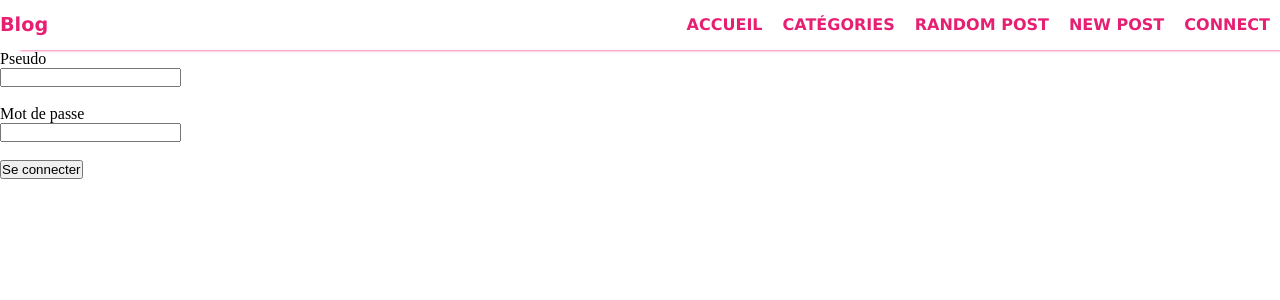
After one commit to Anathariel/PHP-Blog, a PHP site: page /front/connect.php in a window 1280 px wide. The commit adds this page. Shown: the top 300 px of the page. Run offline with PHP 8.4, Linux system fonts and the light colour scheme; data that the repository does not hold is empty.

Commit message:
Initiation portail de connexion

```diff
--- /dev/null
+++ b/admin/dashboard.php
@@ -0,0 +1,6 @@
+<?php
+session_start();
+if(!isset($_SESSION['id-user'])){
+    header('location: ../front/connect.php');
+}
+echo 'ici le dashboard';
--- /dev/null
+++ b/front/connect.php
@@ -0,0 +1,17 @@
+<?php
+require_once './header-front.php';
+?>
+<section>
+    <?php
+    if(isset($_GET['err'])){
+    ?>
+    <p style="color: red;">Pseudo ou mot de passe incorrect</p>
+    <?php } ?>
+    <form action="../admin/auth.php" method="POST">
+        <label for="pseudo">Pseudo</label><br>
+        <input type="text" name="pseudo" id="pseudo"><br><br>
+        <label for="password">Mot de passe</label><br>
+        <input type="password" name="password" id="password"><br><br>
+        <input type="submit" name="submit" value="Se connecter">
+    </form>
+</section>
--- a/front/header-front.php
+++ b/front/header-front.php
@@ -36,6 +36,7 @@
 
                     <li><a href="../front/random.php">Random post</a></li>
                     <li><a href="#">New post</a></li>
+                    <li><a href="./connect.php">Connect</a></li>
                 </ul>
             </nav>
         </div>
--- a/front/header.php
+++ b/front/header.php
@@ -36,6 +36,7 @@
 
                     <li><a href="./front/random.php">Random post</a></li>
                     <li><a href="#">New post</a></li>
+                    <li><a href="./front/connect.php">Connect</a></li>
                 </ul>
             </nav>
         </div>
```
Also changed, not shown: admin/auth.php (added, +23 -0 lines).
